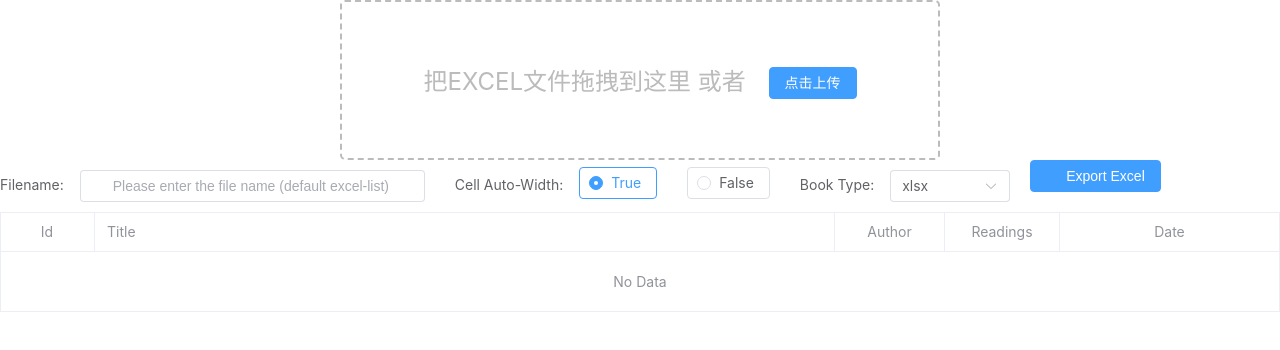
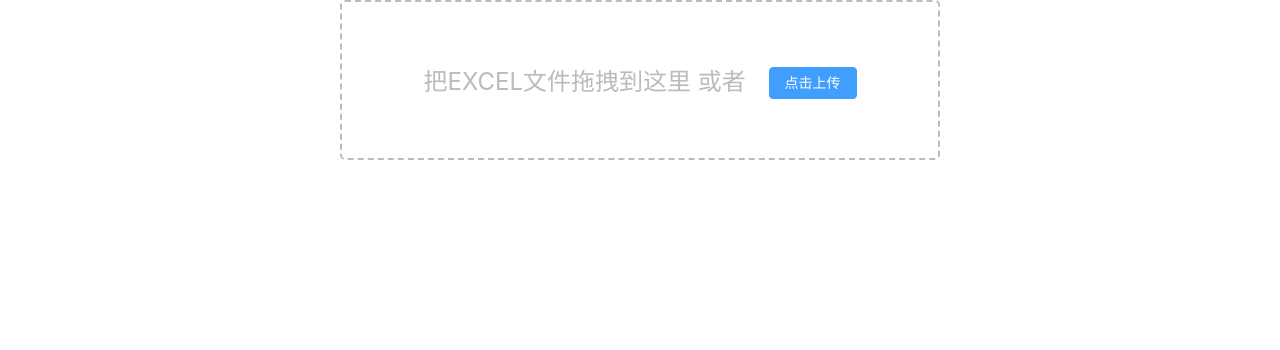
Before and after one commit to Acllex/sheep-farm, a Vue app: page / in a window 1280 px wide. Shown: the top 350 px of the page. Built offline with nearby package versions, Linux system fonts and the light colour scheme.

Commit message:
'添加excel功能'

```diff
--- a/package.json
+++ b/package.json
@@ -12,6 +12,7 @@
     "format": "prettier --write src/"
   },
   "dependencies": {
+    "@element-plus/icons-vue": "^2.1.0",
     "element-plus": "^2.2.35",
     "file-saver": "^2.0.5",
     "pinia": "^2.0.32",
--- a/src/components/ExportExcel/index.vue
+++ b/src/components/ExportExcel/index.vue
@@ -1,15 +1,12 @@
 <template>
   <div class="app-container">
     <div>
-      <FilenameOption v-model="filename" />
-      <AutoWidthOption v-model="autoWidth" />
-      <BookTypeOption v-model="bookType" />
-      <el-button :loading="downloadLoading" style="margin:0 0 20px 20px;" type="primary" icon="el-icon-document" @click="handleDownload">
-        Export Excel
+<!--      <FilenameOption v-model="filename" />-->
+<!--      <AutoWidthOption v-model="autoWidth" />-->
+<!--      <BookTypeOption v-model="bookType" />-->
+      <el-button :loading="downloadLoading" style="margin:0 0 20px 0;" type="primary" @click="handleDownload">
+        导出当前表格
       </el-button>
-<!--      <a href="https://panjiachen.github.io/vue-element-admin-site/feature/component/excel.html" target="_blank" style="margin-left:15px;">-->
-<!--        <el-tag type="info">Documentation</el-tag>-->
-<!--      </a>-->
     </div>
 
     <el-table v-loading="listLoading" :data="list" element-loading-text="Loading..." border fit highlight-current-row>
@@ -44,14 +41,11 @@
 </template>
 
 <script>
-import { parseTime } from '@/utils'
-// options components
-import FilenameOption from './components/FilenameOption.vue'
-import AutoWidthOption from './components/AutoWidthOption.vue'
-import BookTypeOption from './components/BookTypeOption.vue'
+import { parseTime } from '@/utils';
+
 export default {
   name: 'ExportExcel',
-  components: { FilenameOption, AutoWidthOption, BookTypeOption },
+  components: { },
   data() {
     return {
       list: null,
@@ -76,7 +70,7 @@ export default {
     handleDownload() {
       this.downloadLoading = true
       import('@/utils/Export2Excel').then(excel => {
-        const tHeader = ['Id', 'Title', 'Author', 'Readings', 'Date']
+        const tHeader = ['姓名', '手机号', '入职日期', '聘用形式', '转正日期', '工号', '部门']
         const filterVal = ['id', 'title', 'author', 'pageviews', 'display_time']
         const list = this.list||[];
         const data = this.formatJson(filterVal, list)
@@ -85,7 +79,9 @@ export default {
           data,
           filename: this.filename,
           autoWidth: this.autoWidth,
-          bookType: this.bookType
+          bookType: this.bookType,
+          multiHeader: [['姓名', '主要信息', '', '', '', '', '部门']],
+          merges: ['A1:A2', 'B1:F1', 'G1:G2']
         })
         this.downloadLoading = false
       })
--- a/src/stores/counter.ts
+++ b/src/stores/counter.ts
@@ -2,11 +2,11 @@ import { ref, computed } from 'vue'
 import { defineStore } from 'pinia'
 
 export const useCounterStore = defineStore('counter', () => {
-  const count = ref(0)
-  const doubleCount = computed(() => count.value * 2)
-  function increment() {
-    count.value++
+  const excelList = ref();
+  // const doubleCount = computed(() => count.value * 2)
+  function increment(value:any) {
+    excelList.value = value;
   }
 
-  return { count, doubleCount, increment }
+  return { excelList, increment }
 })
--- a/src/utils/Export2Excel.js
+++ b/src/utils/Export2Excel.js
@@ -161,7 +161,7 @@ export function export_json_to_excel({
         data.unshift(multiHeader[i])
     }
 
-    let ws_name = "SheetJS";
+    let ws_name = "羊只基础数据表";
     let wb = new Workbook(),
         ws = sheet_from_array_of_arrays(data);
 
--- a/src/views/HomeView.vue
+++ b/src/views/HomeView.vue
@@ -1,17 +1,20 @@
 <script setup lang="ts">
 import UploadExcel from "@/components/UploadExcel.vue";
+import {useCounterStore} from "@/stores/counter";
 import ExportExcel from "@/components/ExportExcel/index.vue";
-import {ref} from "vue";
+const store = useCounterStore();
 
-const excelData = ref();
-const onSuccess = (data:any)=>{
-  console.log(data, 'data')
+const onSuccess = ({header, results}:any)=>{
+  if (results){
+    console.log(results)
+    store.increment(results);
+  }
 }
 </script>
 
 <template>
   <main>
     <UploadExcel :on-success="onSuccess" />
-    <ExportExcel></ExportExcel>
+<!--    <ExportExcel></ExportExcel>-->
   </main>
 </template>
```
Also changed, not shown: 1 other file (tests, documents, lock files or other folders).
